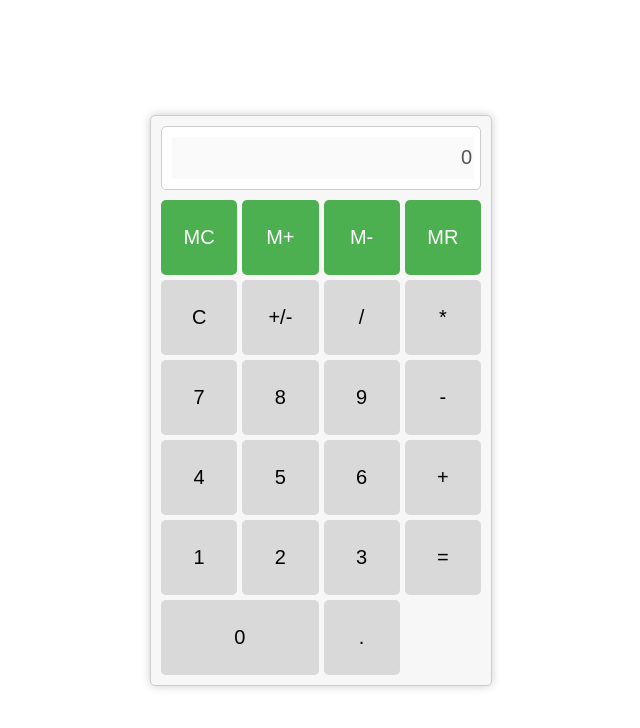
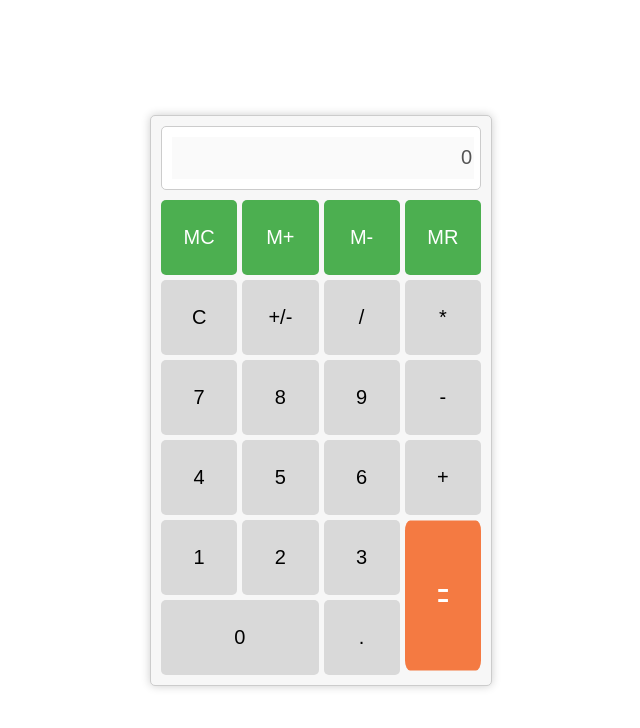
Before and after one commit to LeannonS/Calculadora, a plain HTML site: page src/index.html in a window 1280 px wide. Shown: the whole page, without its empty margins (319-959 px from the left). Drawn offline with Linux system fonts and the light colour scheme.

Commit message:
Update style.css

```diff
--- a/src/style.css
+++ b/src/style.css
@@ -62,7 +62,7 @@ button
   cursor: pointer;
 }
 
-.equal-button
+#equal-button
 {
   background-color: #f47a42;
   color: #fff;
```
